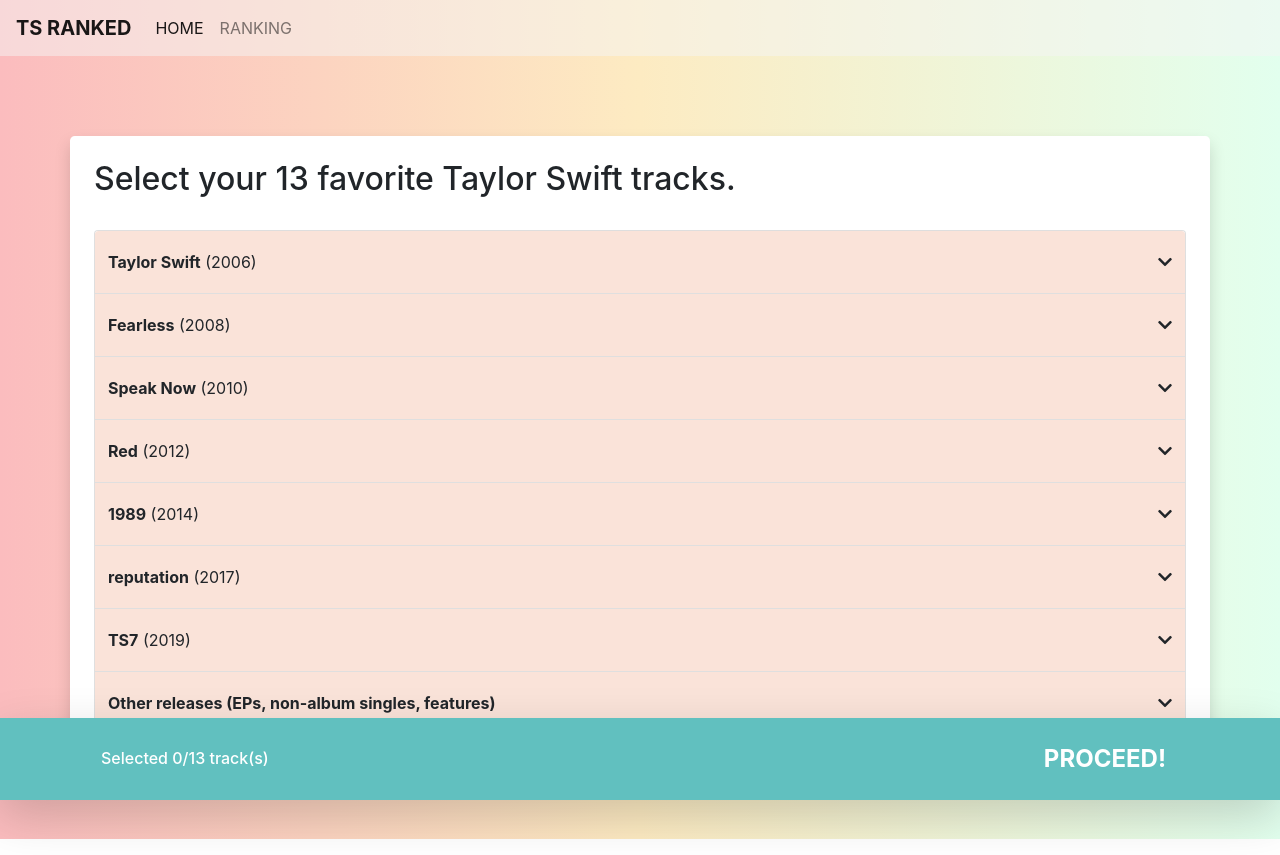
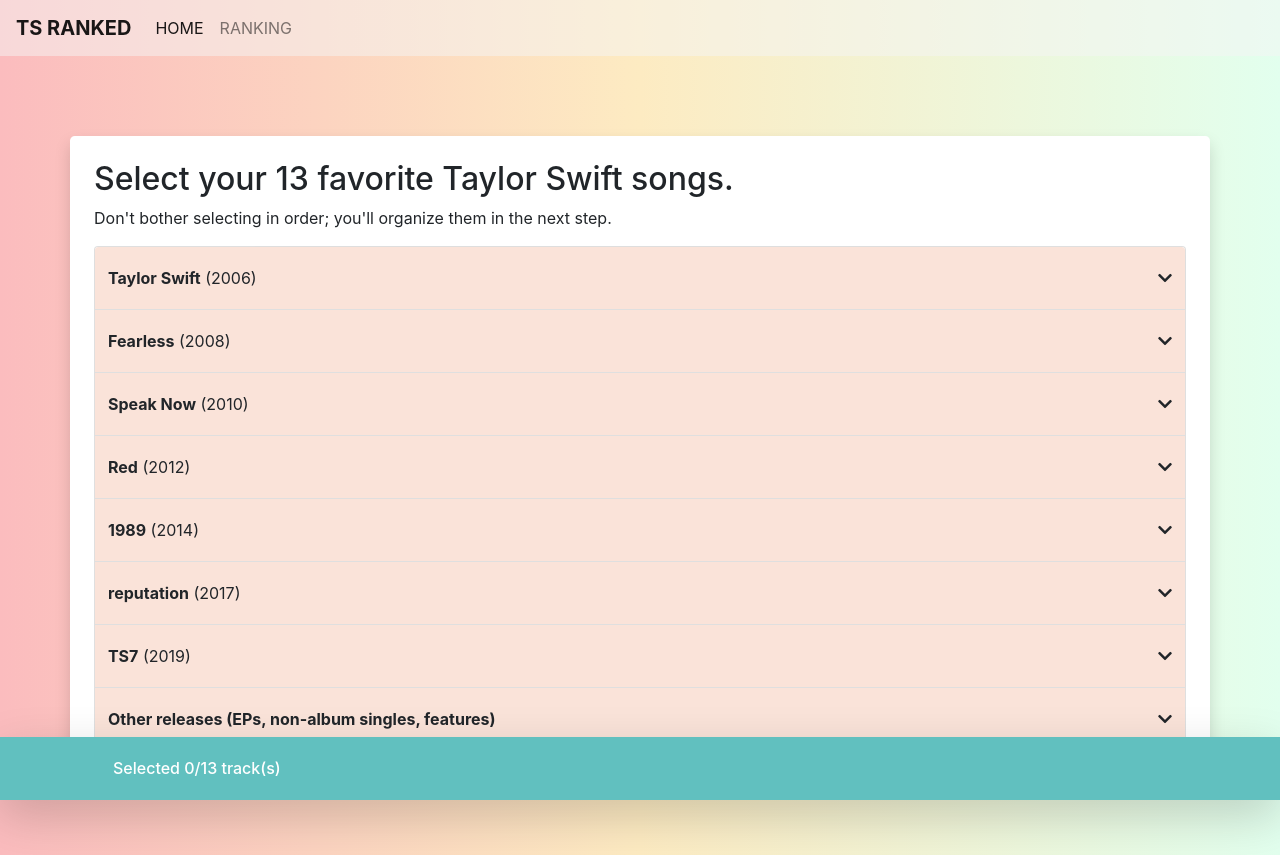
Before and after one commit to JRobsonJr/ts-ranked, a React app: page /select in a window 1280 px wide. Built offline with nearby package versions, Linux system fonts and the light colour scheme.

Commit message:
Update styles and minor edits

```diff
--- a/src/components/ordering-page/OrderingPage.js
+++ b/src/components/ordering-page/OrderingPage.js
@@ -1,15 +1,18 @@
 import React, { Component } from 'react';
+import { Redirect } from 'react-router-dom';
 
 import TrackList from './TrackList';
+import SharingModal from './sharing-modal/SharingModal';
 
 import './OrderingPage.css';
-import SharingModal from './sharing-modal/SharingModal';
 
 class OrderingPage extends Component {
     constructor(props) {
         super(props);
         this.state = {
-            tracks: sessionStorage.getItem('tracks').split(','),
+            tracks: sessionStorage.getItem('tracks')
+                ? sessionStorage.getItem('tracks').split(',')
+                : [],
         };
     }
 
@@ -26,7 +29,7 @@
     render(props) {
         const { tracks } = this.state;
 
-        return (
+        return tracks.length === 13 ? (
             <div className="mx-1">
                 <div className="container ordering-page shadow p-4 rounded-lg">
                     <h2>Order your 13 favorite Taylor Swift songs.</h2>
@@ -36,6 +39,8 @@
                     <OrderingPageFooter />
                 </div>
             </div>
+        ) : (
+            <Redirect to="/select" />
         );
     }
 }
--- a/src/components/selection-page/SelectionPage.css
+++ b/src/components/selection-page/SelectionPage.css
@@ -3,3 +3,7 @@
     margin-bottom: 5rem;
     background-color: white;
 }
+
+.selected-tracks {
+    padding: .375rem .75rem;
+}
--- a/src/components/selection-page/SelectionPage.js
+++ b/src/components/selection-page/SelectionPage.js
@@ -35,9 +35,11 @@
 
         return (
             <div className="container selection-page shadow p-4 rounded-lg">
-                <h2 className="pb-4">
-                    Select your 13 favorite Taylor Swift tracks.
-                </h2>
+                <h2>Select your 13 favorite Taylor Swift songs.</h2>
+                <p>
+                    Don't bother selecting in order; you'll organize them in the
+                    next step.
+                </p>
                 <AlbumAccordion
                     albums={albums}
                     handleClick={this.handleClick}
@@ -52,16 +54,18 @@
 const Footer = ({ tracksLength }) => (
     <div className="footer fixed-bottom shadow-lg">
         <div className="container">
-            <div className="row p-3 justify-content-between">
-                <div className="col-auto align-self-center">
-                    <h6 className="mb-0">
+            <div className="row p-3 justify-content-between text-center">
+                <div className="col-lg-auto align-self-center">
+                    <h6 className="mb-0 selected-tracks">
                         Selected {tracksLength}/13 track(s)
                     </h6>
                 </div>
-                <div className="col-auto align-self-center">
-                    <Link className="btn btn-footer" to="/order">
-                        PROCEED!
-                    </Link>
+                <div className="col-lg-auto align-self-center">
+                    {tracksLength === 13 ? (
+                        <Link className="btn btn-footer" to="/order">
+                            PROCEED!
+                        </Link>
+                    ) : null}
                 </div>
             </div>
         </div>
--- a/src/index.css
+++ b/src/index.css
@@ -40,7 +40,6 @@
 
 .btn-footer {
     color: white;
-    font-size: 1.5rem;
     font-weight: bold;
 }
 
```
